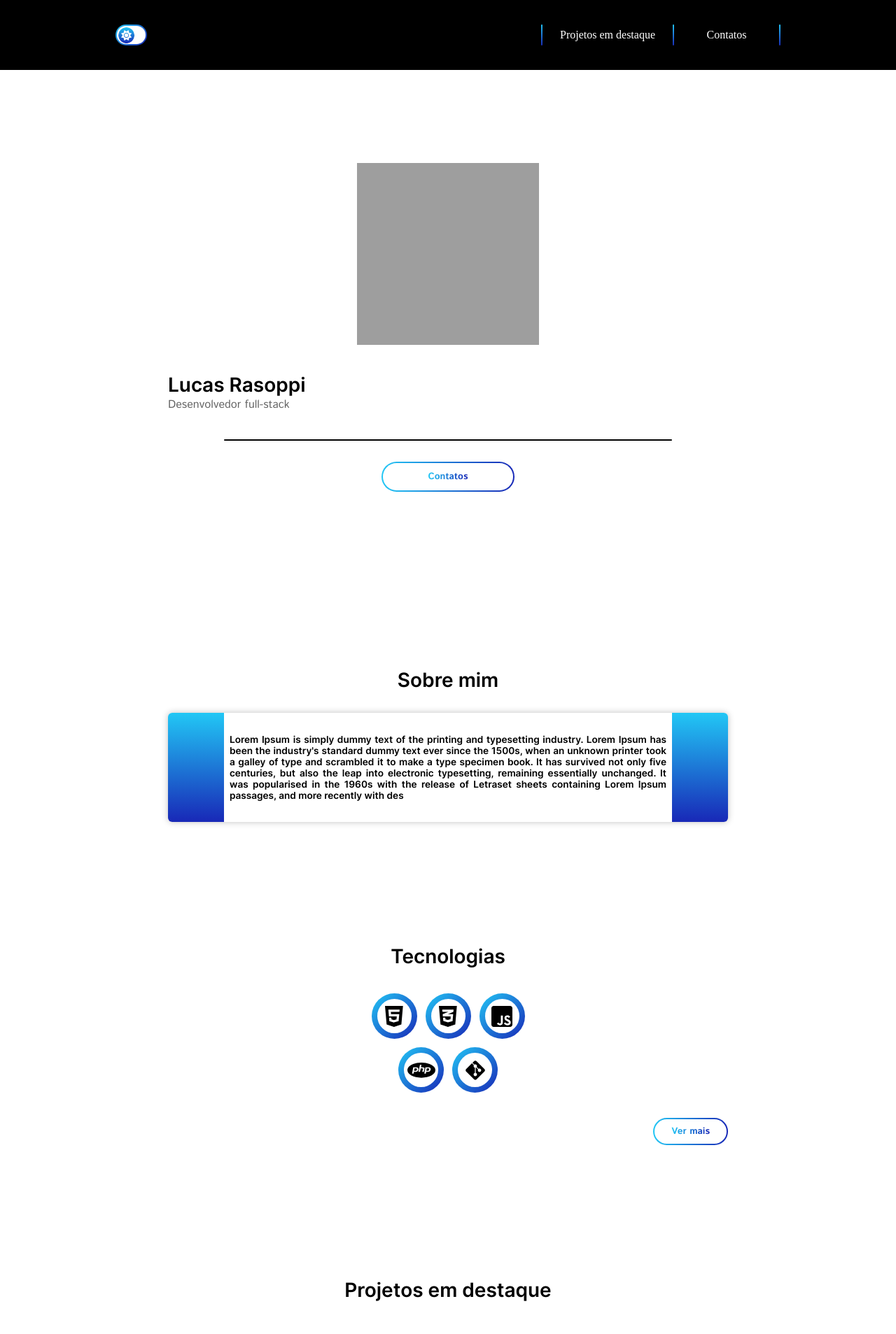
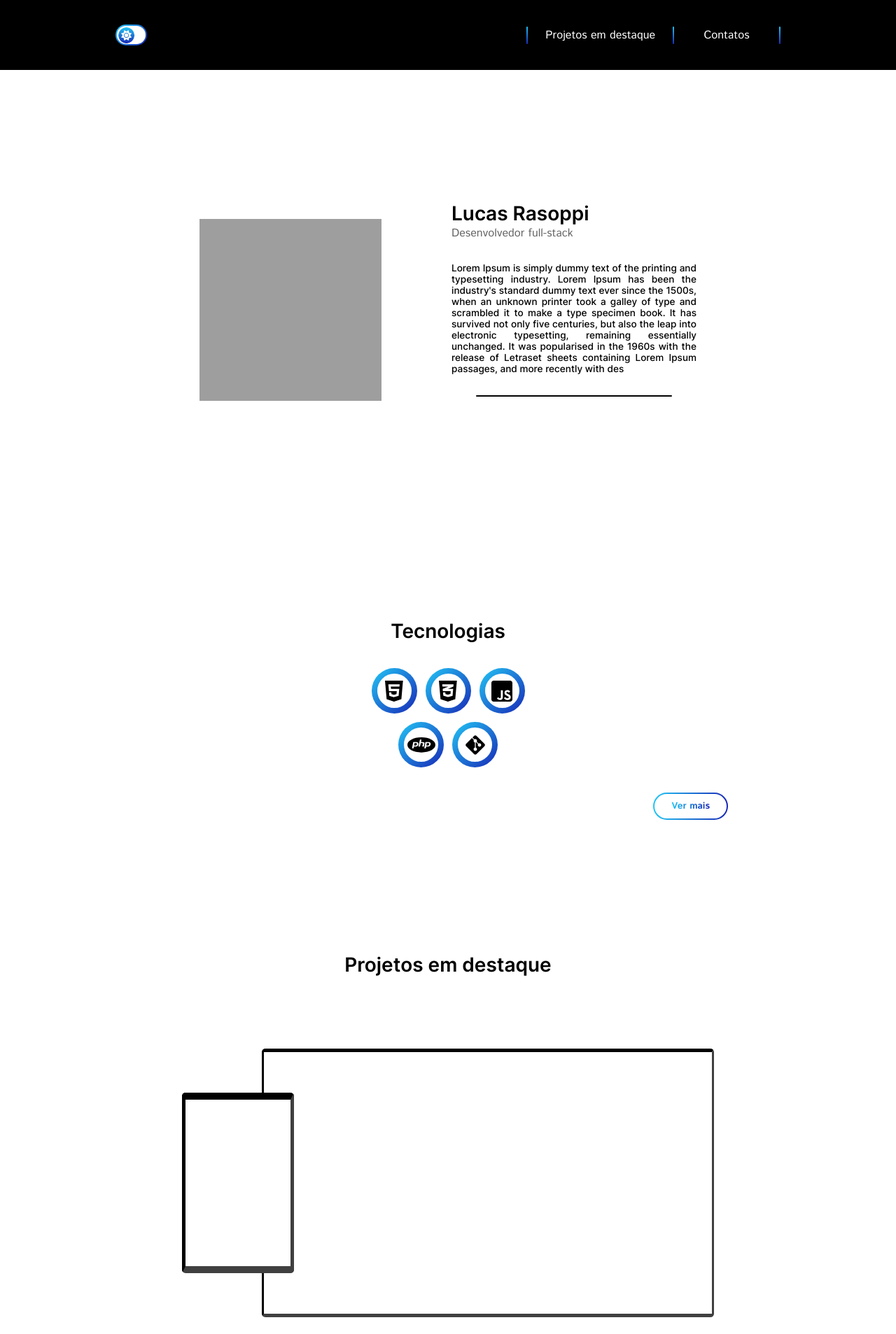
Before and after one commit to gothlul/Portfolio, a PHP site: page / in a window 1280 px wide. Shown: the top 1907 px of the page at 70% size. Run offline with PHP 8.4, Linux system fonts and the light colour scheme; some web fonts are replaced; grey boxes are pictures that could not be loaded.

Commit message:
ajuste do inicio para desktop

```diff
--- a/index.html
+++ b/index.html
@@ -19,11 +19,11 @@
             </div>
             <nav>
                 <ul>
-                    <hr>
+                    <hr class="divisao">
                     <li class="nav-item"><a>Projetos em destaque</a></li>
-                    <hr>
+                    <hr class="divisao">
                     <li class="nav-item"><a>Contatos</a></li>
-                    <hr>
+                    <hr class="divisao">
                 </ul>
             </nav>
         </div>
@@ -39,7 +39,7 @@
             <div class="texto">
                 <h1>Lucas Rasoppi</h1>
                 <h2>Desenvolvedor full-stack</h2>
-                <p></p>
+                <p>Lorem Ipsum is simply dummy text of the printing and typesetting industry. Lorem Ipsum has been the industry's standard dummy text ever since the 1500s, when an unknown printer took a galley of type and scrambled it to make a type specimen book. It has survived not only five centuries, but also the leap into electronic typesetting, remaining essentially unchanged. It was popularised in the 1960s with the release of Letraset sheets containing Lorem Ipsum passages, and more recently with des</p>
                 <hr>
                 <button class="btn"><p>Contatos</p></button>
             </div>
--- a/resource/styles/style.css
+++ b/resource/styles/style.css
@@ -172,7 +172,7 @@ section{
 }
 
 #inicio{
-    height: calc(100vh + 125px);
+    height: calc(100vh + 100px);
 }
 
 #inicio > div.foto{
@@ -437,25 +437,9 @@ footer{
 
 @media (min-width: 768px){
 
-
-    header{
-        width: 100%;
-        height: 100px;
-        background: #000000;
-        display: flex;
-        position: fixed;
-        z-index: 10;
-    }
-
     #navbar{
-        height: 100%;
-        width: 80%;
         max-width: 950px;
-        margin: 0 auto;
-        padding: 20px 0;
-        display: flex;
-        align-items: center;
-        justify-content: space-between;
+        padding: 0;
     }
 
     #hamburguer{
@@ -480,15 +464,17 @@ footer{
     #navbar hr{
         width: 2px;
         min-width: inherit;
-        height: 50%;
+        height: 25%;
         margin: 0;
         background: var(--gradient-min-45);
         border: none;
         border-top-left-radius: 5px;
         border-bottom-right-radius: 5px;
+        transition: all .4s;
     }
 
     .nav-item{
+        height: 100%;
         padding: 10px 25px;
         min-width: 150px;
     }
@@ -500,11 +486,46 @@ footer{
         justify-content: center;
         align-items: center;
         color: white;
+        font-family: var(--txt-font-istok);
+    }
+
+    #navbar hr:has(+ .nav-item:hover), #navbar .nav-item:hover + hr{
+        height: 100%;
+    }
+
+    .nav-item:hover{
+        background: linear-gradient(to top, rgba( 255, 255, 255, .2), rgba( 255, 255, 255, 0));
+    }
+
+    .nav-item:hover a{
+        text-shadow: 0px 0px 5px #D0D0D0;
+    }
+
+    /*--------Página principal--------*/
+
+    main{
+        width: 100%;
+        max-width: inherit;
+        display: flex;
+        flex-direction: column;
+        margin: 0 0 185px 0;
+    }
+
+    section{
+        width: 65%;
+        max-width: 800px;
+        margin: 0 auto;
+    }
+
+    #inicio{
+        flex-direction: row;
+        height: calc(100vh + 85px);
+        gap: 100px;
     }
 
     #inicio > div.foto{
-        width: 260px;
-        height: 260px;
+        width: 325px;
+        height: 325px;
         margin: 40px 0;
     }
 
@@ -514,46 +535,70 @@ footer{
     }
 
     #inicio > div.texto{
-        width: 100%;
+        width: inherit;
+        max-width: 350px;
         display: flex;
         flex-direction: column;
     }
 
-    #inicio > div.texto h1{
-        color: black;
-        font-family: var(--txt-font-inter);
-        font-weight: 600;
-        font-size: 1.75rem;
-    }
-
     #inicio > div.texto h2{
-        color: black;
-        font-family: var(--txt-font-istok);
-        font-weight: 400;
-        font-size: 1rem;
-        opacity: 60%;
-        margin-bottom: 38px;
+        margin: 0;
     }
 
     #inicio > div.texto > p{
+        display: inline;
+        width: 100%;
+        margin: 30px 0;
+        font-family: var(--txt-font-inter);
+        font-size: .85rem;
+        font-weight: 500;
+        text-align: justify;
+    }
+
+    #inicio > div.texto button{
         display: none;
     }
 
-    hr{
-        width: 80%;
-        min-width: 100px;
-        height: 2px;
-        margin: 0 auto;
-        background: black;
-        margin-bottom: 30px;
-        border: none;
-        border-radius: 5px;
+    #sobre{
+        display: none;
     }
 
-    #inicio > div.texto button{
-        margin: 0 auto;
-        margin-bottom: 30px;
-        padding: 10px 65px;
+    #techs{
+        margin-bottom: 160px;
+    }
 
+    #techs h2{
+        margin: 0;
+    }
+
+    #techs > ul{
+        width: 100%;
+        max-width: 250px;
+        margin: 30px 0;
+        display: flex;
+        flex-wrap: wrap;
+        justify-content: center;
+    }
+
+    .tec{
+        width: 65px;
+        height: 65px;
+        justify-self: center;
+        background: linear-gradient(white, white) padding-box, var(--gradient-min-45) border-box;
+        display: flex;
+        justify-content: center;
+        align-items: center;
+        border-radius: 100px;
+        border: 8px solid transparent;
+        margin: 6px;
+    }
+
+    .tec img{
+        max-width: 40px;
+        object-fit: cover;
+    }
+
+    #techs button{
+        margin-left: auto;
     }
 }
```
